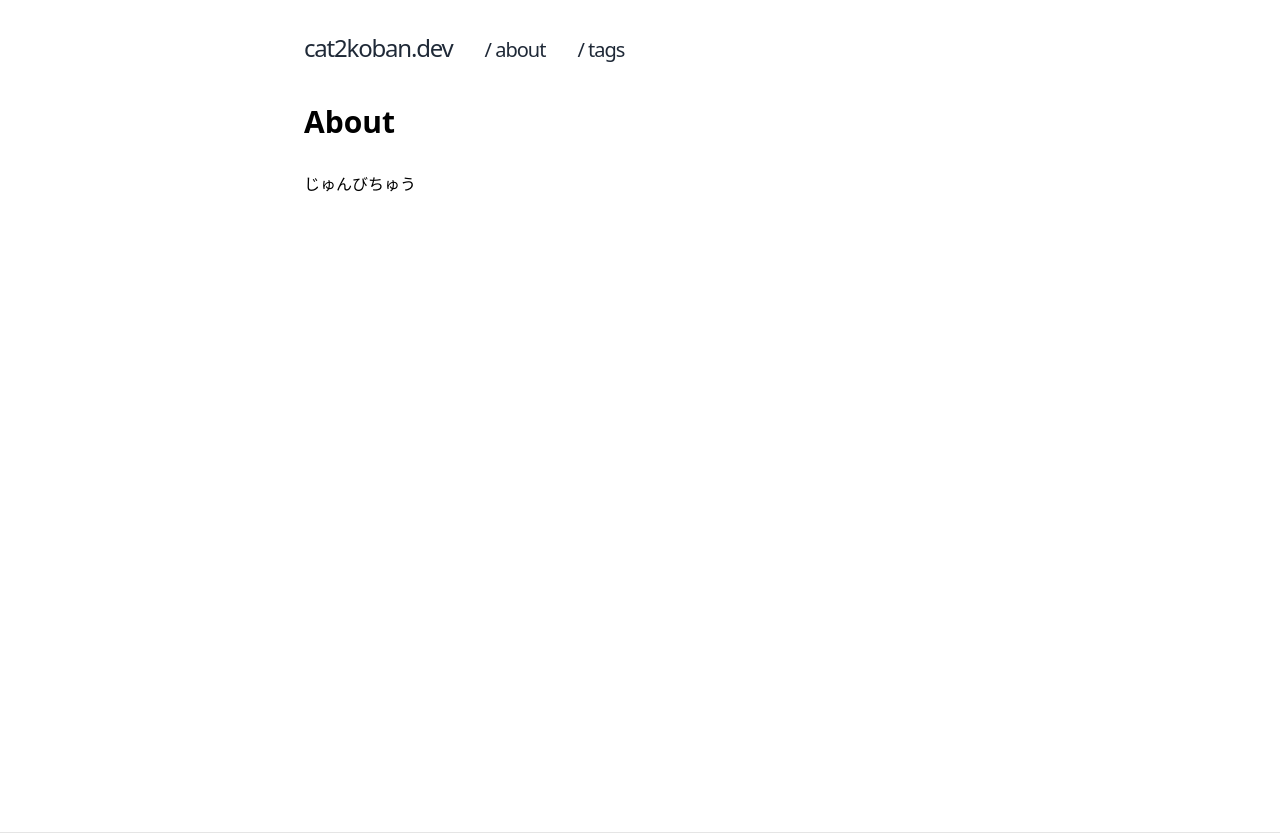
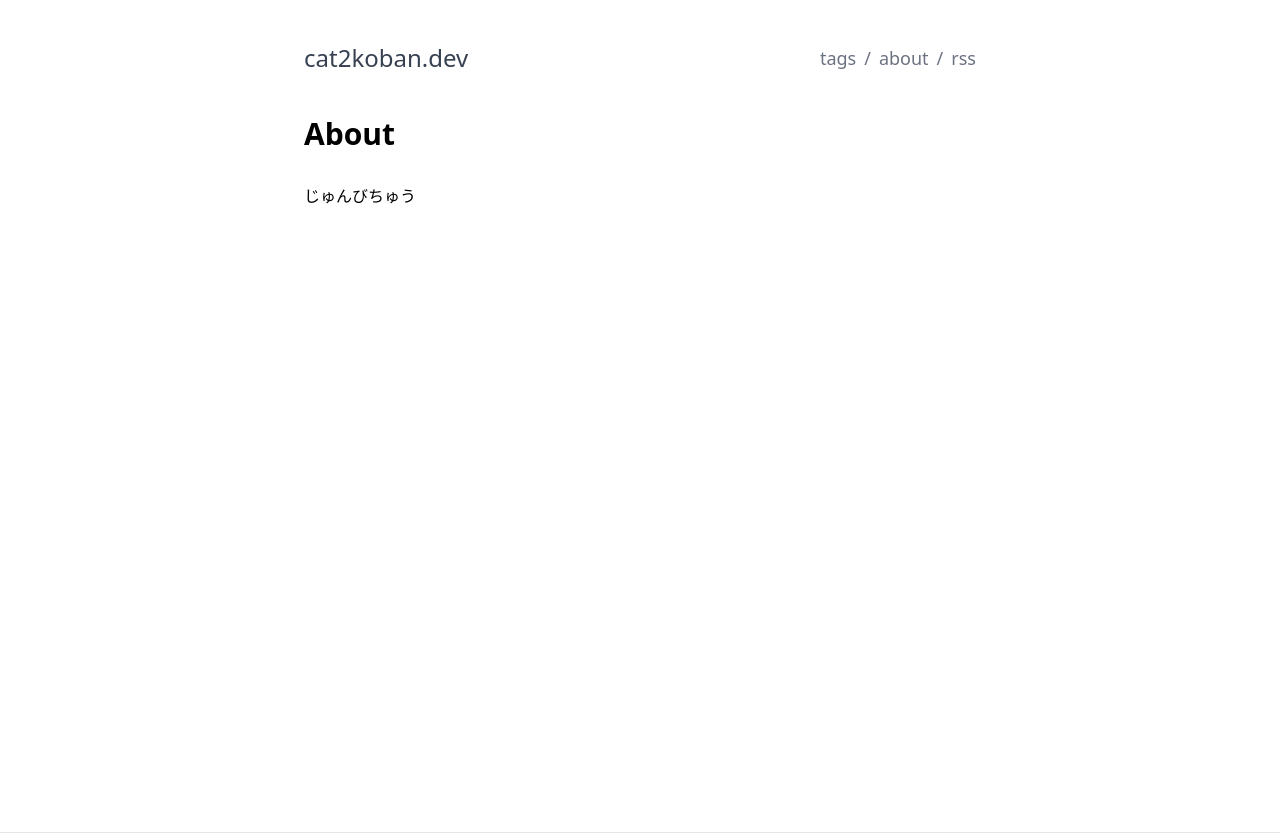
Before and after one commit to cat2koban/cat2koban.dev, a Next.js app: page /about in a window 1280 px wide. Built offline with nearby package versions, Linux system fonts and the light colour scheme.

Commit message:
Improve nav bar

```diff
--- a/components/header.tsx
+++ b/components/header.tsx
@@ -2,24 +2,48 @@ import Link from 'next/link'
 
 const Header = () => {
   return (
-    <div className="mb-10 mt-8 max-w-2xl mx-auto">
+<nav className="max-w-2xl mx-auto py-2.5 my-8">
+  <div className="container flex flex-wrap justify-between items-center mx-auto">
     <Link href="/">
-        <a className="text-gray-800 hover:underline font-medium text-2xl md:text-2xl tracking-tight md:tracking-tighter leading-tight">
-          cat2koban.dev
+      <a className="text-gray-700 text-2xl hover:text-sky-700 hover:underline">cat2koban.dev</a>
+    </Link>
+    <div className="hidden w-full md:block md:w-auto">
+      <ul className="flex flex-col mt-4 md:flex-row md:space-x-2 md:mt-0 md:text-sm md:font-medium">
+        <li>
+          <Link href="/tags">
+            <a className="text-gray-500 font-normal text-lg hover:text-sky-700 hover:underline md:bg-transparent md:p-0">
+              tags
             </a>
           </Link>
+        </li>
+        <li>
+          <span className="text-gray-500 font-normal text-lg md:bg-transparent md:p-0">
+            /
+          </span>
+        </li>
+        <li>
           <Link href="/about">
-        <a className="text-gray-800 hover:underline text-xl md:text-xl ml-8 tracking-tight md:tracking-tighter leading-tight">
-          / about
+            <a className="text-gray-500 font-normal text-lg hover:text-sky-700 hover:underline md:bg-transparent md:p-0">
+              about
             </a>
           </Link>
-       <Link href="/tags">
-        <a className="text-gray-800 hover:underline text-xl md:text-xl ml-8 tracking-tight md:tracking-tighter leading-tight">
-          / tags
+        </li>
+         <li>
+          <span className="text-gray-500 font-normal text-lg md:bg-transparent md:p-0">
+            /
+          </span>
+        </li>
+       <li>
+          <Link href="rss.xml">
+            <a className="text-gray-500 font-normal text-lg hover:text-sky-700 hover:underline md:bg-transparent md:p-0">
+              rss
             </a>
           </Link>
+        </li>
+      </ul>
     </div>
-  )
-}
+  </div>
+</nav>
+)}
 
 export default Header
```
Lines whose indentation alone changed are shown as unchanged.
